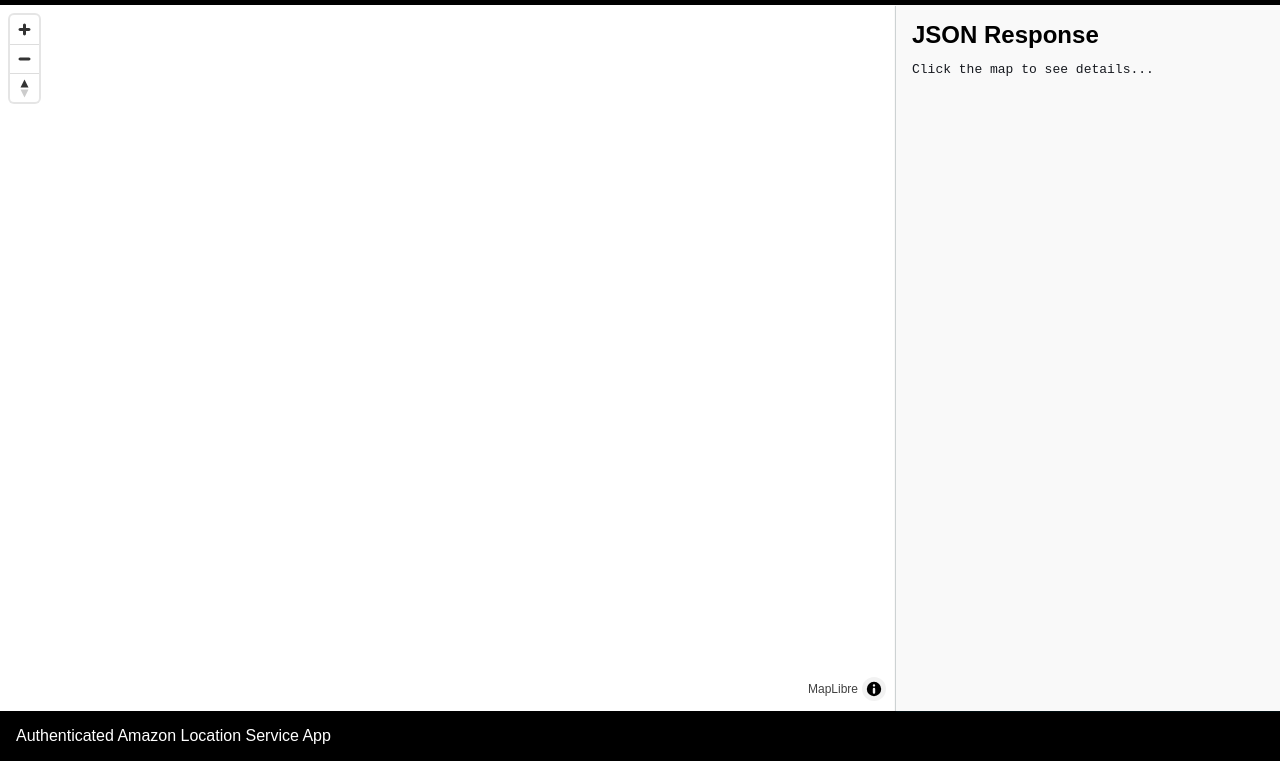
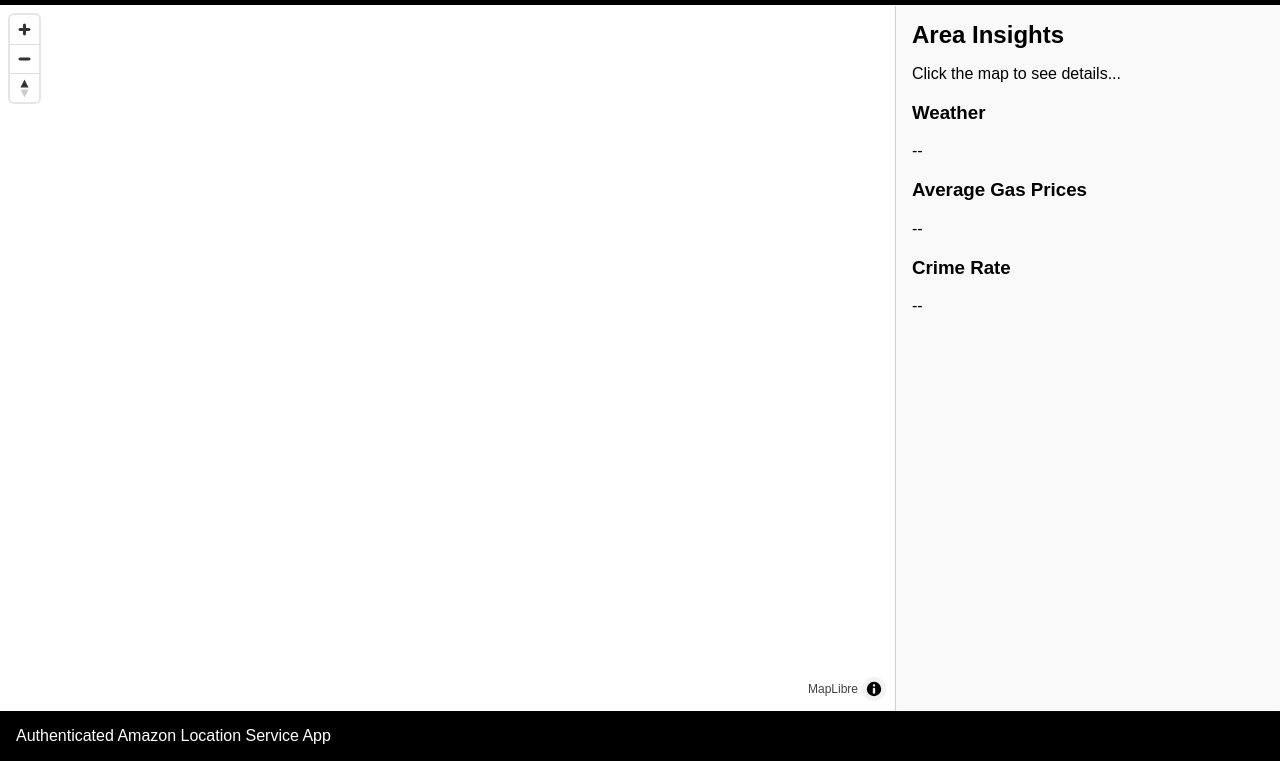
Before and after one commit to TylerPolnyDev/TRM, a website built with Vite: page index.html in a window 1280 px wide. Shown: the part 60-821 px from the top of the page. Built offline with nearby package versions, Linux system fonts and the light colour scheme; no server answers; what @aws/amazon-location-utilities-auth-helper, aws-amplify would draw is missing.

Commit message:
updated aside panel to have sections for weather, gas, and crime. updated header for aside to "Area Insights"

```diff
--- a/index.html
+++ b/index.html
@@ -34,8 +34,26 @@
             <div id="map"></div>
             <script type="module" src="./src/main.js"></script>
             <aside>
-                <h2>JSON Response</h2>
-                <pre id="json-content">Click the map to see details...</pre>
+                <h2>Area Insights</h2>
+                <div id="area-insights">
+                    <p class="placeholder-text">Click the map to see details...</p>
+
+                    <section class="insight-card" aria-labelledby="weather-heading">
+                        <h3 id="weather-heading">Weather</h3>
+                        <p id="weather-content">--</p>
+                    </section>
+
+                    <section class="insight-card" aria-labelledby="gas-heading">
+                        <h3 id="gas-heading">Average Gas Prices</h3>
+                        <p id="gas-content">--</p>
+                    </section>
+
+                    <section class="insight-card" aria-labelledby="crime-heading">
+                        <h3 id="crime-heading">Crime Rate</h3>
+                        <p id="crime-content">--</p>
+                    </section>
+
+                </div>
             </aside>
         </main>
         <footer>Authenticated Amazon Location Service App</footer>
```
